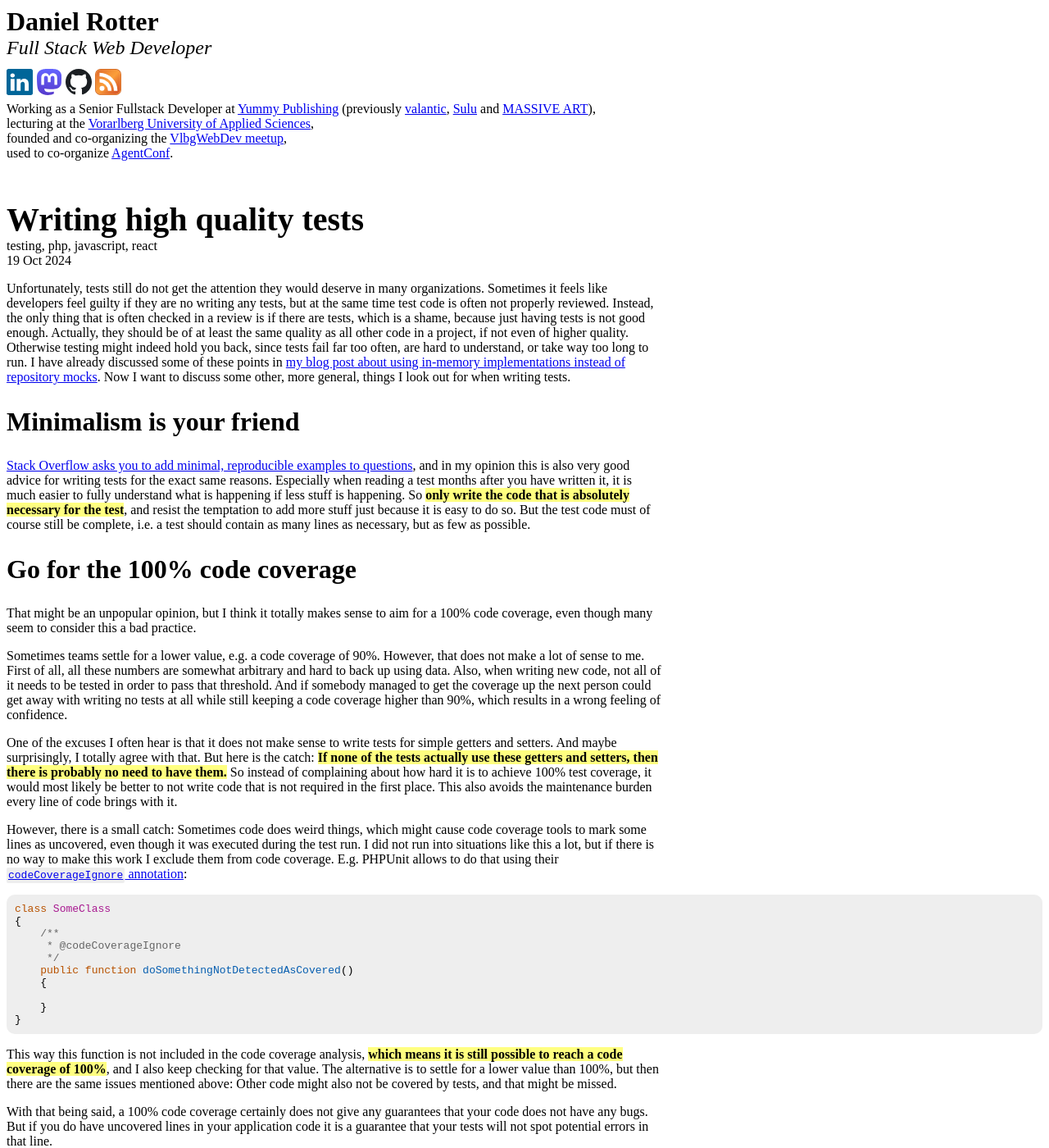
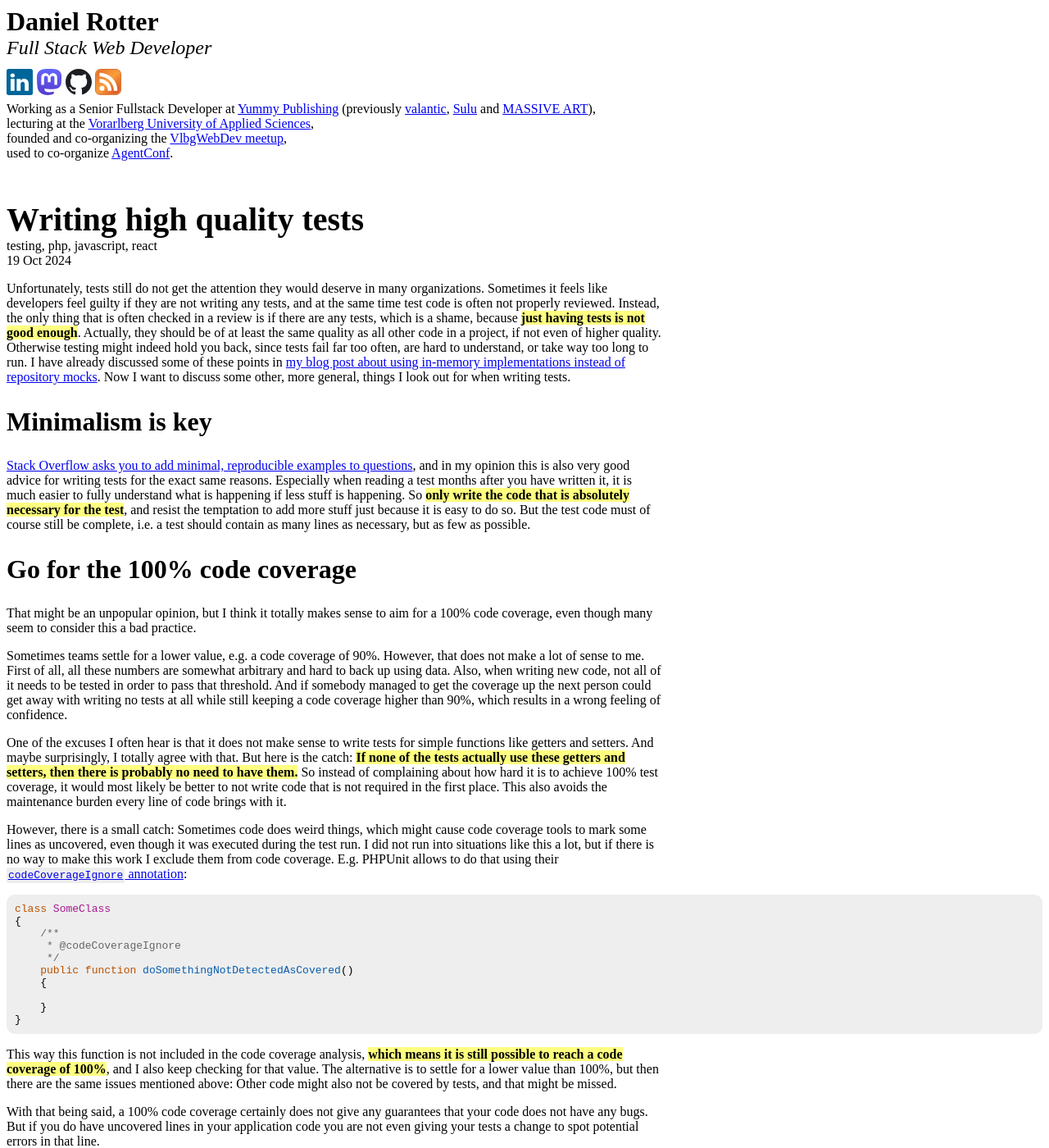
Before and after one commit to danrot/danrot.github.io, a Jekyll site: the page built from _posts/2024-10-19-writing-high-quality-tests.md, in a window 1280 px wide and 1400 px high. Shown: the whole window at 82% size. Built offline with Jekyll 4.4.1, drawn with Linux system fonts in a browser that asks for light colours; some of the changed text lies outside the part shown.

Commit message:
Improve some phrases

```diff
--- a/_posts/2024-10-19-writing-high-quality-tests.md
+++ b/_posts/2024-10-19-writing-high-quality-tests.md
@@ -12,16 +12,16 @@ tags:
 ---
 
 Unfortunately, tests still do not get the attention they would deserve in many organizations. Sometimes it feels like
-developers feel guilty if they are no writing any tests, but at the same time test code is often not properly reviewed.
-Instead, the only thing that is often checked in a review is if there are tests, which is a shame, because just having
-tests is not good enough. Actually, they should be of at least the same quality as all other code in a project, if not
-even of higher quality. Otherwise testing might indeed hold you back, since tests fail far too often, are hard to
+developers feel guilty if they are not writing any tests, and at the same time test code is often not properly reviewed.
+Instead, the only thing that is often checked in a review is if there are any tests, which is a shame, because **just
+having tests is not good enough**. Actually, they should be of at least the same quality as all other code in a project,
+if not even of higher quality. Otherwise testing might indeed hold you back, since tests fail far too often, are hard to
 understand, or take way too long to run. I have already discussed some of these points in [my blog post about using
 in-memory implementations instead of repository
 mocks](/2023/09/22/avoid-mocking-repositories-by-using-in-memory-implementations.html). Now I want to discuss some
 other, more general, things I look out for when writing tests.
 
-## Minimalism is your friend
+## Minimalism is key
 
 [Stack Overflow asks you to add minimal, reproducible examples to
 questions](https://stackoverflow.com/help/minimal-reproducible-example), and in my opinion this is also very good advice
@@ -42,11 +42,11 @@ all of it needs to be tested in order to pass that threshold. And if somebody ma
 person could get away with writing no tests at all while still keeping a code coverage higher than 90%, which results in
 a wrong feeling of confidence.
 
-One of the excuses I often hear is that it does not make sense to write tests for simple getters and setters. And maybe
-surprisingly, I totally agree with that. But here is the catch: **If none of the tests actually use these getters and
-setters, then there is probably no need to have them.** So instead of complaining about how hard it is to achieve 100%
-test coverage, it would most likely be better to not write code that is not required in the first place. This also
-avoids the maintenance burden every line of code brings with it.
+One of the excuses I often hear is that it does not make sense to write tests for simple functions like getters and
+setters. And maybe surprisingly, I totally agree with that. But here is the catch: **If none of the tests actually use
+these getters and setters, then there is probably no need to have them.** So instead of complaining about how hard it is
+to achieve 100% test coverage, it would most likely be better to not write code that is not required in the first place.
+This also avoids the maintenance burden every line of code brings with it.
 
 However, there is a small catch: Sometimes code does weird things, which might cause code coverage tools to mark some
 lines as uncovered, even though it was executed during the test run. I did not run into situations like this a lot, but
@@ -72,8 +72,8 @@ but then there are the same issues mentioned above: Other code might also not be
 missed.
 
 With that being said, a 100% code coverage certainly does not give any guarantees that your code does not have any bugs.
-But if you do have uncovered lines in your application code it is a guarantee that your tests will not spot potential
-errors in that line.
+But if you do have uncovered lines in your application code you are not even giving your tests a change to spot
+potential errors in that line.
 
 ## Write good assertions
 
@@ -110,7 +110,7 @@ The problem with this test is the output it generates in case the status code is
 development environment, Symfony will return an error page when this URL is accessed, and the
 `assertResponseStatusCodeSame` method will output the entire response in case the assertion fails. This output is
 incredibly long, since this does not only return HTML, but also CSS and JavaScript, and my scrollback buffer is
-literally too small to display the entire message.
+literally too small to allow me to read the entire message.
 
 This is absolutely the worst example I have encountered so far, but it can also be annoying if the wrong assertions are
 used in the code. Let us have a look at the output of the `assertSelectorCount` assertion above, which fails with the
```
Also changed, not shown: other parts of _posts/2024-10-19-writing-high-quality-tests.md (+1 -1 lines).
